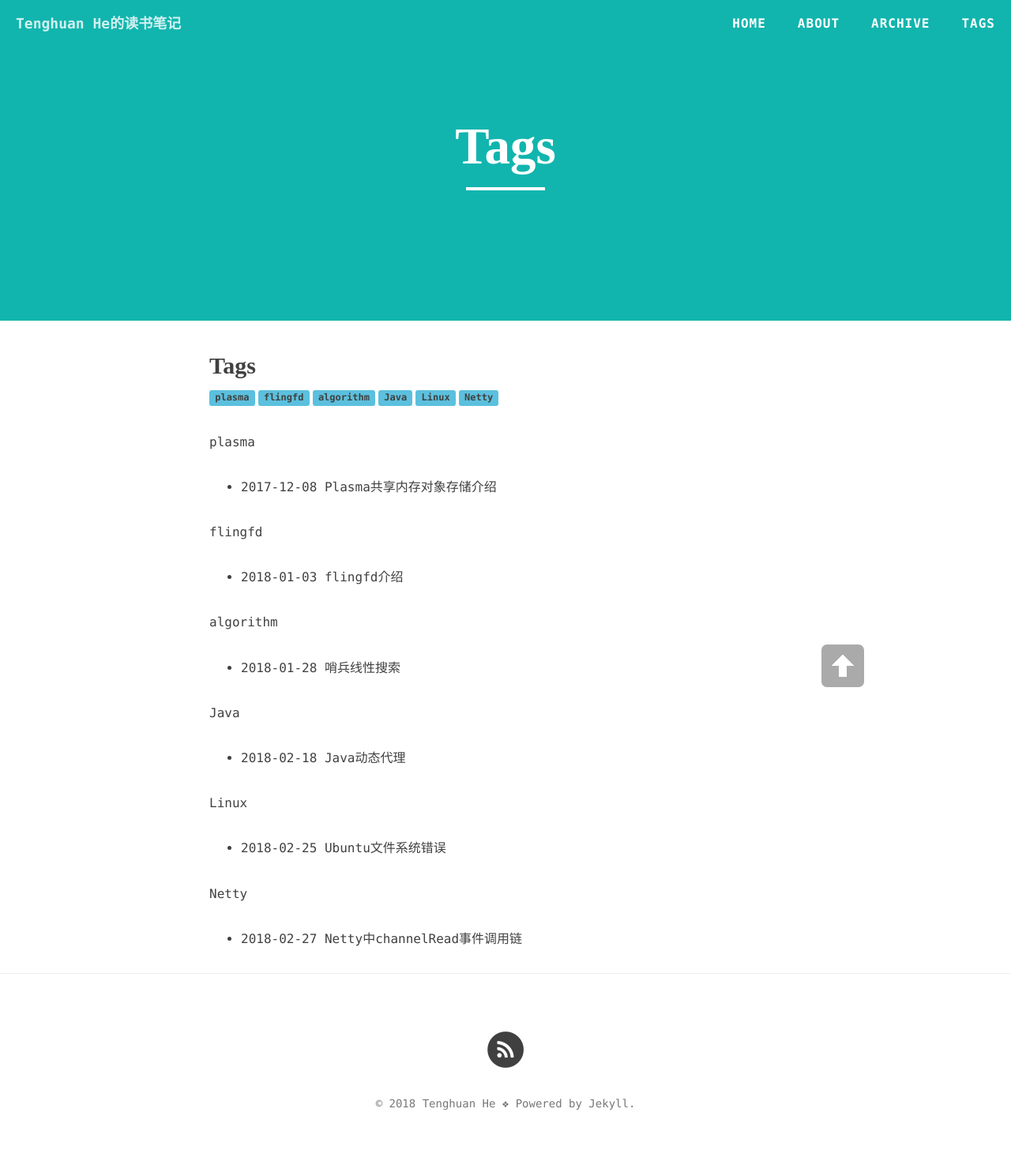
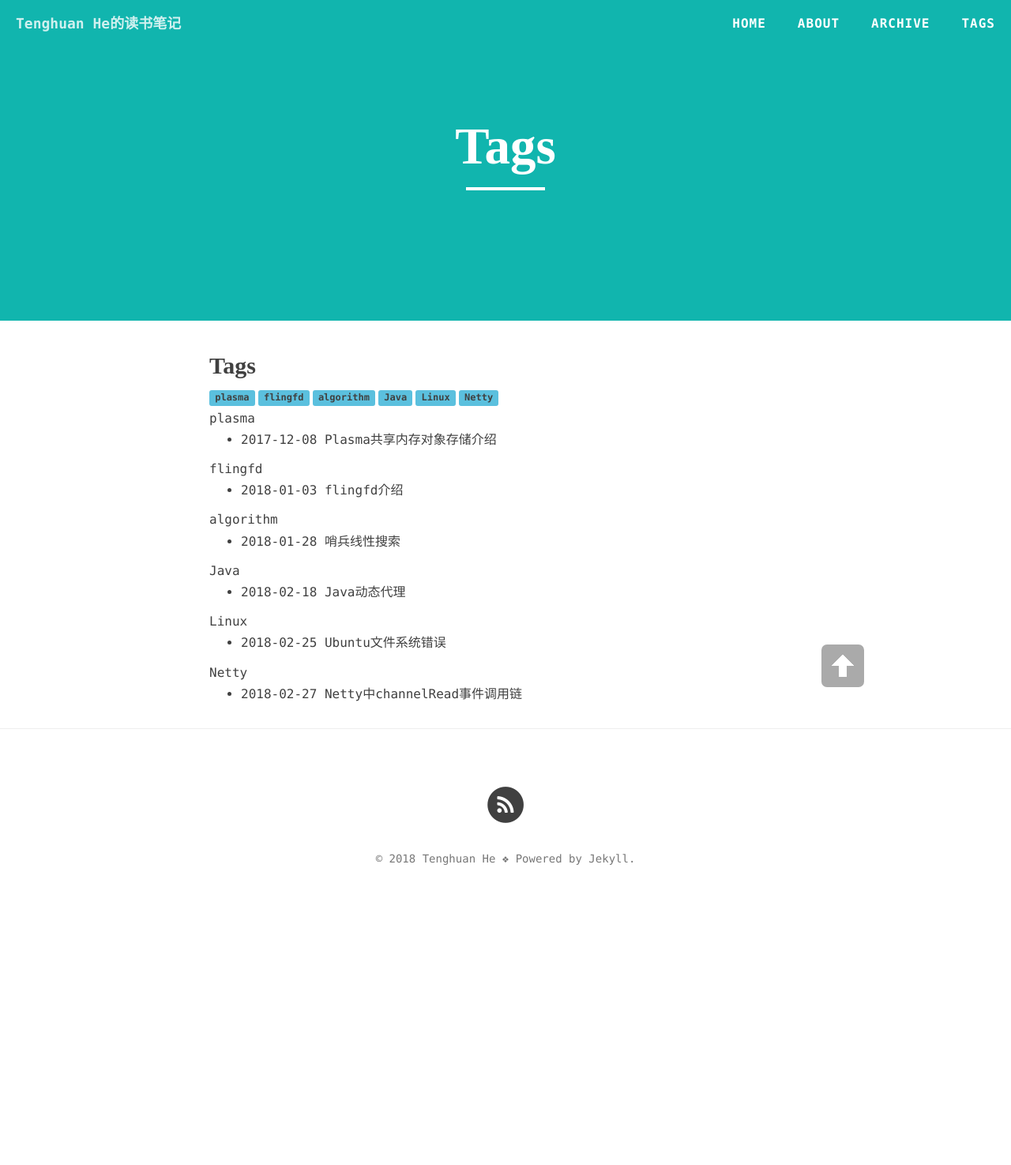
Before and after one commit to tenghuanhe/tenghuanhe.github.io, a Jekyll site: the page built from tags.md, in a window 1280 px wide. Shown: the whole page at 79% size. Built offline with Jekyll 4.4.1, drawn with Linux system fonts in a browser that asks for light colours; nearby versions of some CDN libraries; library files that are not in the unit come from our copies; after the commit the page ends 1165 px from its top, so only the background shows below that.

Commit message:
update tag list style

```diff
--- a/css/clean-blog.css
+++ b/css/clean-blog.css
@@ -535,3 +535,7 @@ body {
 .tag {
   font-family: Consolas, monaco, monospace;
 }
+
+.tag-list p {
+  margin: 0;
+}
--- a/tags.md
+++ b/tags.md
@@ -11,7 +11,7 @@ header-img: "img/semantic.jpg"
 <span class="label label-info" style="font-family: Consolas, monaco, monospace;"><a href="#{{ tag[0] }}" title="{{ tag[0] }}" rel="{{ tag[1].size }}">{{ tag[0] }}</a></span>
 {% endfor %}
 </div>
-
+<div class="tag-list">
 {% for tag in site.tags %}
   <span class="listing-seperator tag_cloud" style="font-family: Consolas, monaco, monospace;" id="{{ tag[0] }}">{{ tag[0] }}</span>
   <ul class="listing">
@@ -23,7 +23,7 @@ header-img: "img/semantic.jpg"
   {% endfor %}
   </ul>
 {% endfor %}
-
+</div>
 <script src="/media/js/jquery.tagcloud.js" type="text/javascript" charset="utf-8"></script>
 <script language="javascript">
 $.fn.tagcloud.defaults = {
```
